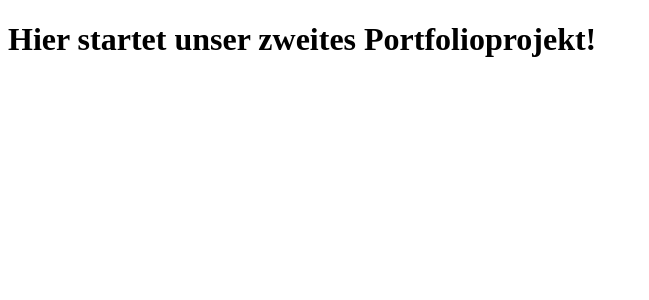
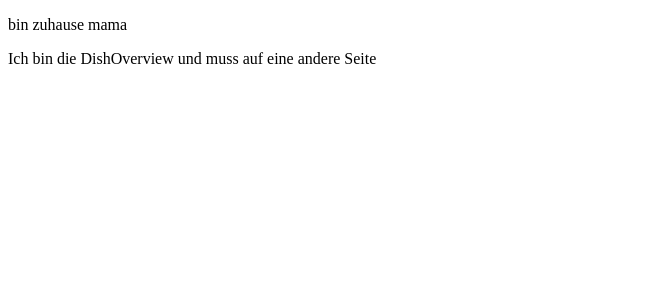
Before and after one commit to NiklasBoost/UberEatsCopy, a React (Vite) app: page / in a window 1280 px wide. Shown: the top 300 px of the page, without its empty margins (0-649 px from the left). Built offline with nearby package versions, Linux system fonts and the light colour scheme.

Commit message:
create first components

```diff
--- a/src/components/App.tsx
+++ b/src/components/App.tsx
@@ -1,5 +1,13 @@
+import Home from "./home/HomeSite.tsx";
+import Dish from "./dish/DishOverview.tsx";
+
 function App() {
-  return <h1>Hier startet unser zweites Portfolioprojekt!</h1>
+  return (
+   <>
+    <Home />
+    <Dish />
+   </>
+  )
 }
 
 export default App;
--- /dev/null
+++ b/src/components/dish/DishOverview.tsx
@@ -0,0 +1,6 @@
+function Dish() {
+  return <p>Ich bin die DishOverview und muss auf eine andere Seite</p>
+}
+
+
+export default Dish;
--- /dev/null
+++ b/src/components/home/HomeSite.tsx
@@ -0,0 +1,5 @@
+function Home() {
+  return <p>bin zuhause mama</p>
+}
+
+export default Home;
```
Also changed, not shown: src/components/common/Buttons.tsx (added, +7 -0 lines).
